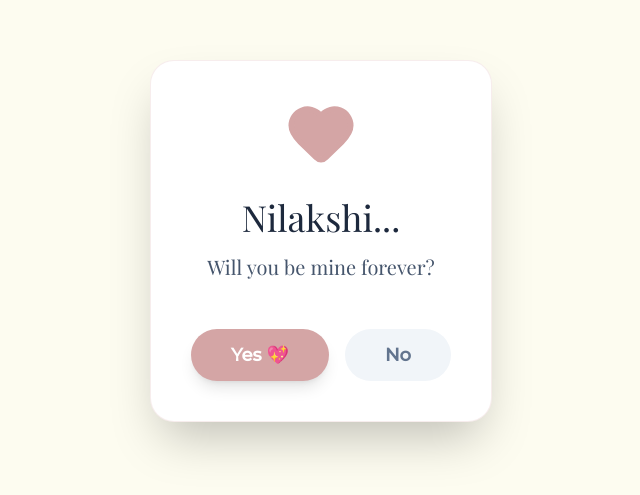
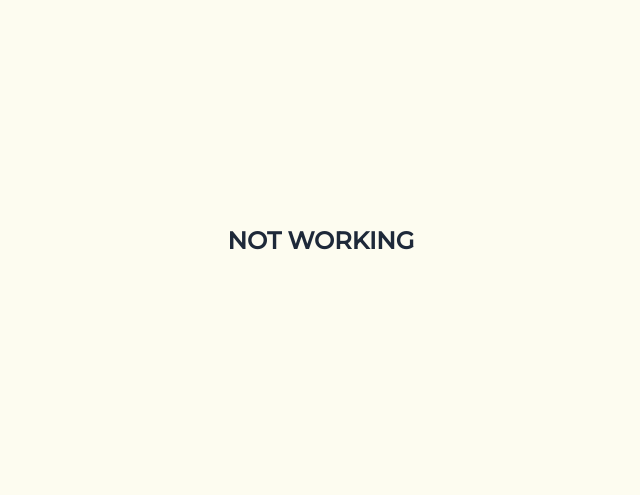
Before and after one commit to anirudh-tiwari/anirudh-nilakshi, a React (Vite) app: page / in a window 1280 px wide. Shown: the part 159-654 px from the top of the page, without its empty margins (319-959 px from the left). Built offline with nearby package versions, Linux system fonts and the light colour scheme; a web font is replaced by a local one.

Commit message:
add: NOT WORKING

```diff
--- a/src/App.tsx
+++ b/src/App.tsx
@@ -6,10 +6,19 @@ import './App.css';
 
 function App() {
   const [phase, setPhase] = useState<'proposal' | 'story'>('proposal');
+  const isTrue = false;
 
   const handleStartStory = () => {
     setPhase('story');
   };
+
+  if (!isTrue) {
+    return (
+      <div className="min-h-screen flex items-center justify-center bg-pearl text-2xl font-bold text-gray-800">
+        NOT WORKING
+      </div>
+    );
+  }
 
   return (
     <main className="min-h-screen selection:bg-[#f5d0dc] overflow-x-hidden">
```
